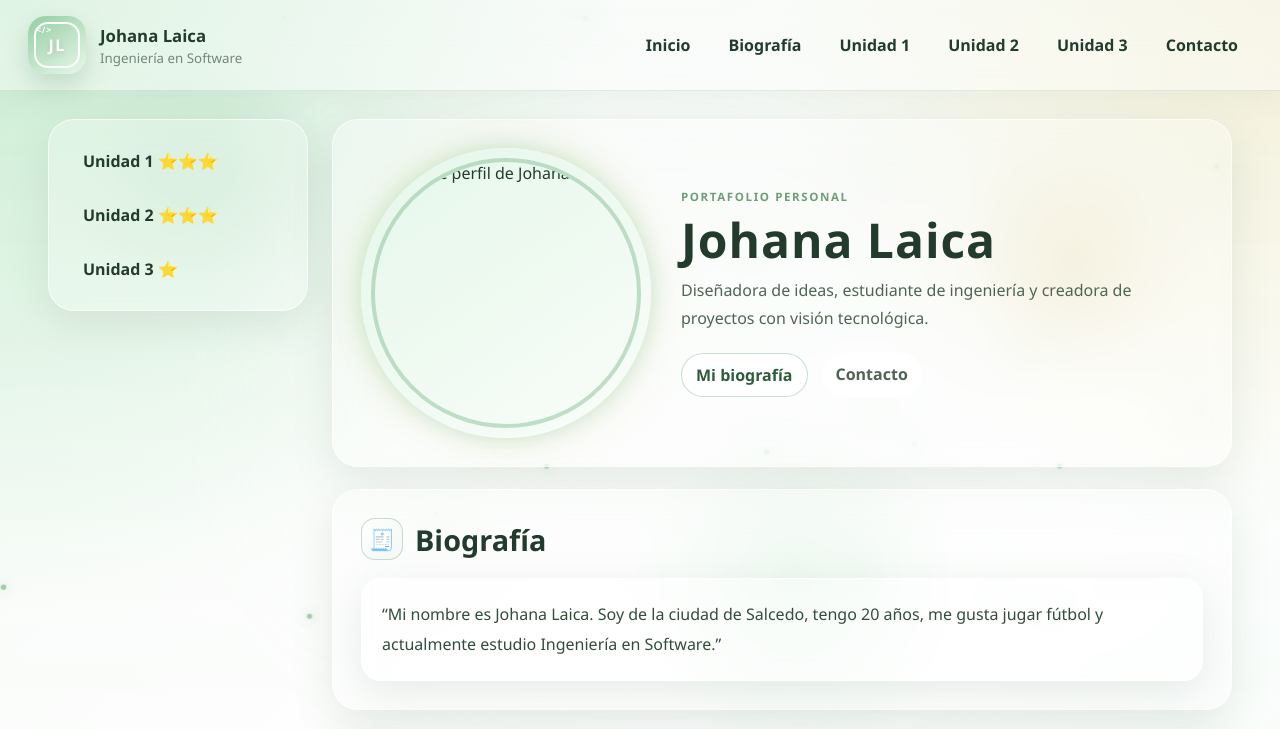
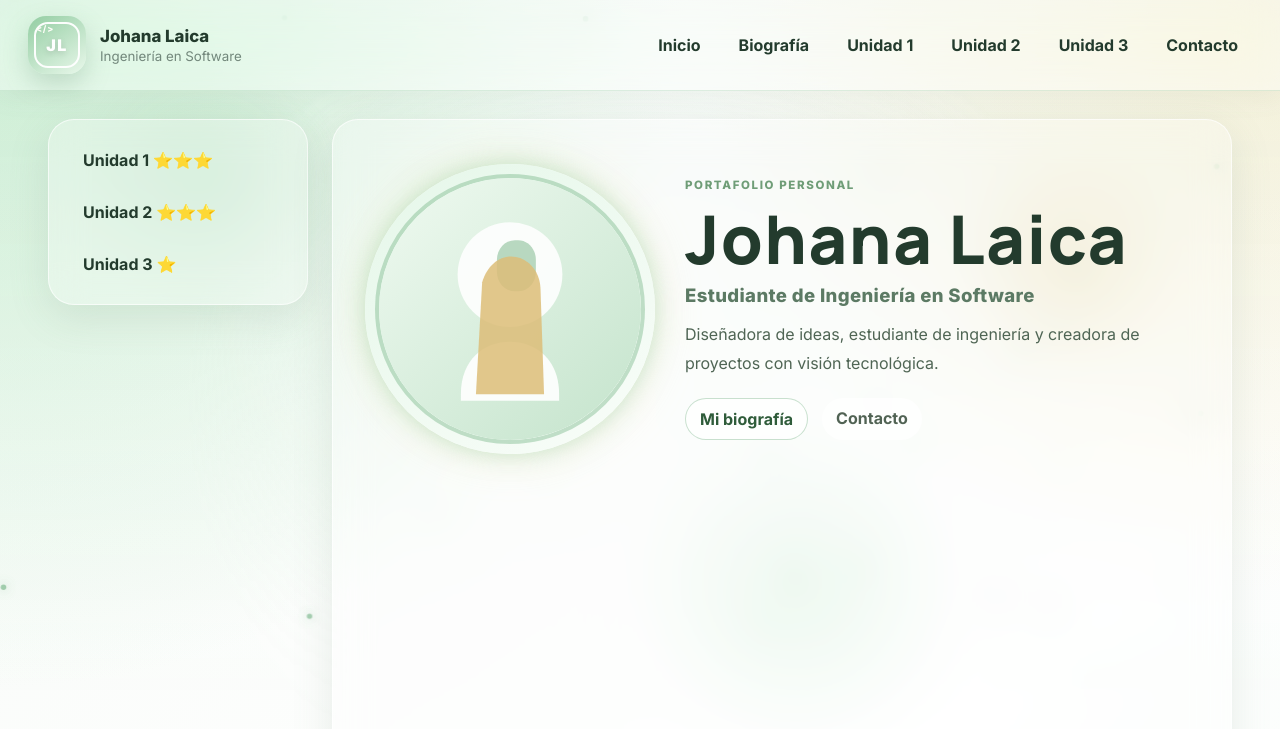
Before and after one commit to johana212/Proyecto-, a plain HTML site: page index.html in a window 1280 px wide. Shown: the top 729 px of the page. Drawn offline with Linux system fonts and the light colour scheme.

Commit message:
Proyecto

```diff
--- a/index.html
+++ b/index.html
@@ -4,6 +4,12 @@
     <meta charset="UTF-8" />
     <meta name="viewport" content="width=device-width, initial-scale=1.0" />
     <title>Portafolio Premium | Johana Laica</title>
+    <link rel="preconnect" href="https://fonts.googleapis.com" />
+    <link rel="preconnect" href="https://fonts.gstatic.com" crossorigin />
+    <link
+      href="https://fonts.googleapis.com/css2?family=Inter:wght@400;500;600;700;800;900&family=Manrope:wght@500;700;800&display=swap"
+      rel="stylesheet"
+    />
     <link rel="stylesheet" href="style.css" />
   </head>
   <body>
@@ -49,12 +55,13 @@
         <section id="inicio" class="panel hero glass reveal">
           <div class="profile-block">
             <div class="profile-photo-frame">
-              <img class="profile-photo" src="tu-foto.jpg" alt="Foto de perfil de Johana Laica" />
+              <img class="profile-photo" src="tu-foto.svg" alt="Foto de perfil de Johana Laica" />
             </div>
 
             <div class="profile-info">
               <p class="intro-label">Portafolio personal</p>
               <h1>Johana Laica</h1>
+              <p class="hero-subtitle">Estudiante de Ingeniería en Software</p>
               <p class="hero-copy">
                 Diseñadora de ideas, estudiante de ingeniería y creadora de proyectos con visión
                 tecnológica.
--- a/style.css
+++ b/style.css
@@ -23,7 +23,7 @@ html {
 body {
   margin: 0;
   min-height: 100vh;
-  font-family: "Segoe UI", Arial, Helvetica, sans-serif;
+  font-family: "Inter", "Segoe UI", Arial, Helvetica, sans-serif;
   color: var(--text);
   background:
     radial-gradient(circle at top left, rgba(202, 239, 211, 0.9), transparent 28%),
@@ -103,8 +103,9 @@ body {
   align-items: center;
   justify-content: space-between;
   padding: 16px 28px;
-  background: rgba(255, 255, 255, 0.42);
-  backdrop-filter: blur(18px);
+  background: rgba(255, 255, 255, 0.44);
+  backdrop-filter: blur(22px) saturate(140%);
+  -webkit-backdrop-filter: blur(22px) saturate(140%);
   border-bottom: 1px solid rgba(126, 186, 143, 0.24);
   box-shadow: 0 6px 24px rgba(110, 146, 116, 0.08);
 }
@@ -240,10 +241,25 @@ body {
 
 .panel {
   padding: 28px;
+  position: relative;
+  overflow: hidden;
+}
+
+.panel::before,
+.hero::before {
+  content: "";
+  position: absolute;
+  inset: auto -20% -40% auto;
+  width: 260px;
+  height: 260px;
+  border-radius: 50%;
+  background: radial-gradient(circle, rgba(255, 255, 255, 0.72), transparent 70%);
+  pointer-events: none;
 }
 
 .hero {
-  min-height: 320px;
+  min-height: 88vh;
+  padding: 44px 32px;
 }
 
 .profile-block {
@@ -277,10 +293,11 @@ body {
 
 .profile-info h1 {
   margin: 0 0 10px;
-  font-size: 3rem;
+  font-size: clamp(2.4rem, 5.8vw, 4.2rem);
   line-height: 1.08;
   letter-spacing: 0.02em;
-  font-weight: 800;
+  font-weight: 900;
+  font-family: "Manrope", "Inter", sans-serif;
 }
 
 .intro-label {
@@ -290,6 +307,14 @@ body {
   text-transform: uppercase;
   letter-spacing: 0.14em;
   font-size: 0.72rem;
+}
+
+.hero-subtitle {
+  margin: 0 0 14px;
+  color: #5c7a64;
+  font-size: 1.16rem;
+  font-weight: 800;
+  letter-spacing: 0.02em;
 }
 
 .hero-copy {
@@ -308,7 +333,13 @@ body {
 .btn-primary,
 .btn-secondary,
 .btn-scroll-top {
-  background: rgba(255, 255, 255, 0.7);
+  background: rgba(255, 255, 255, 0.72);
+}
+
+.btn-primary:hover,
+.btn-secondary:hover,
+.btn-scroll-top:hover {
+  background: rgba(255, 255, 255, 0.94);
 }
 
 .btn-primary {
@@ -342,6 +373,7 @@ body {
 .section-heading h2 {
   margin: 0;
   font-size: 1.8rem;
+  font-family: "Manrope", "Inter", sans-serif;
 }
 
 .bio-card {
```
Also changed, not shown: tu-foto.svg (added).
